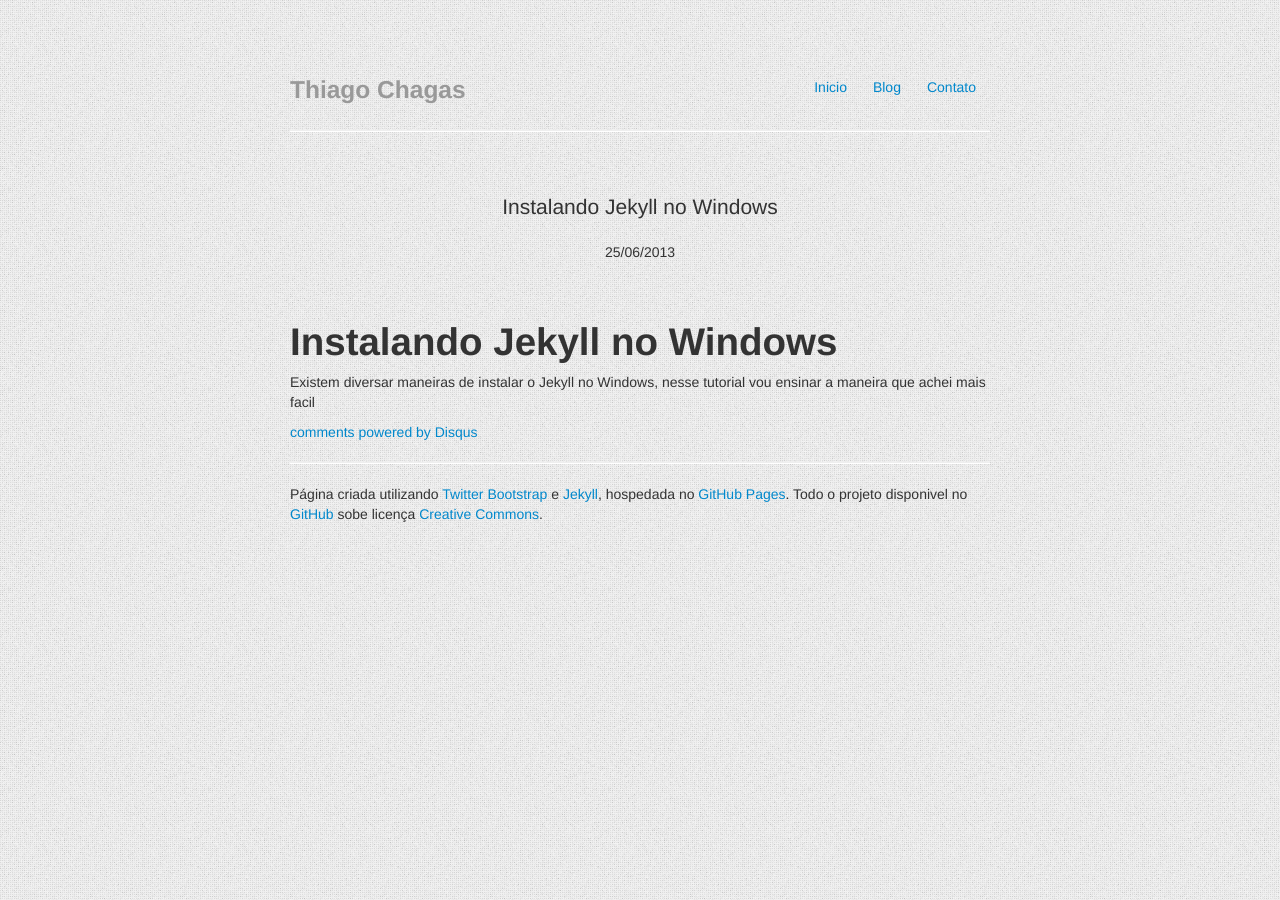
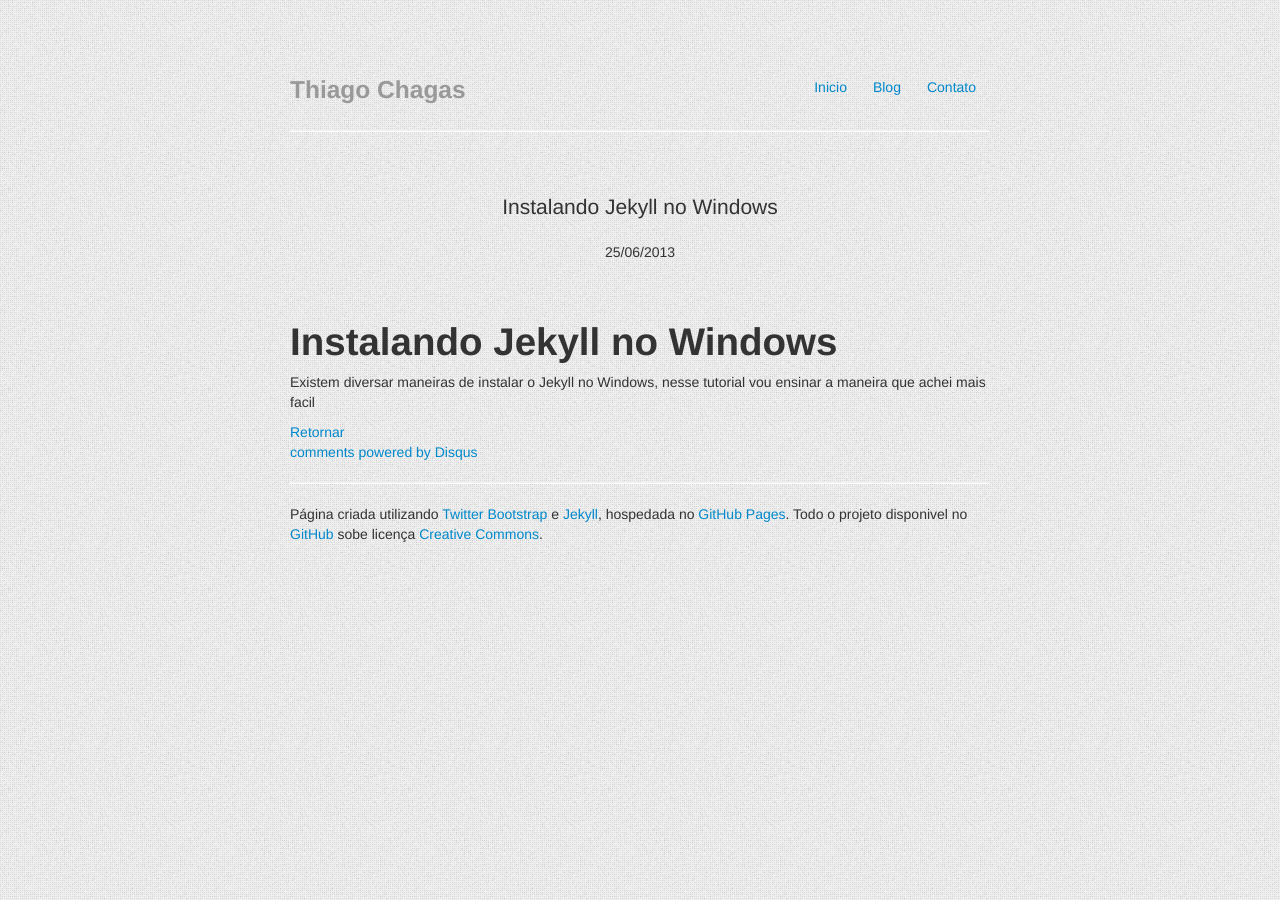
Before and after one commit to tqchagas/tqchagas.github.com, a Jekyll site: the page built from _posts/2013-06-25-Instalando-Jekyll-no-windows.md, in a window 1280 px wide. Built offline with Jekyll 4.4.1, drawn with Linux system fonts in a browser that asks for light colours; nearby versions of some CDN libraries; comment, search, counter and statistics services are not loaded.

Commit message:
add a:link retornar in post.html

```diff
--- a/_layouts/post.html
+++ b/_layouts/post.html
@@ -40,7 +40,8 @@
                           <p class="lead">{{ page.title }}</p>
                           <p>{{ page.date | date:"%d/%m/%Y" }}</p>
                         </div>
-                        <p class="lead pull-left">{{ page.content }}</p>
+                        <p class="lead pull-left">{{ content }}</p>
+                        <a href="http://thiagochagas.com/blog/">Retornar</a>
                         {% include disqus.html %}
                         <hr>
                         <div class="footer">
```
